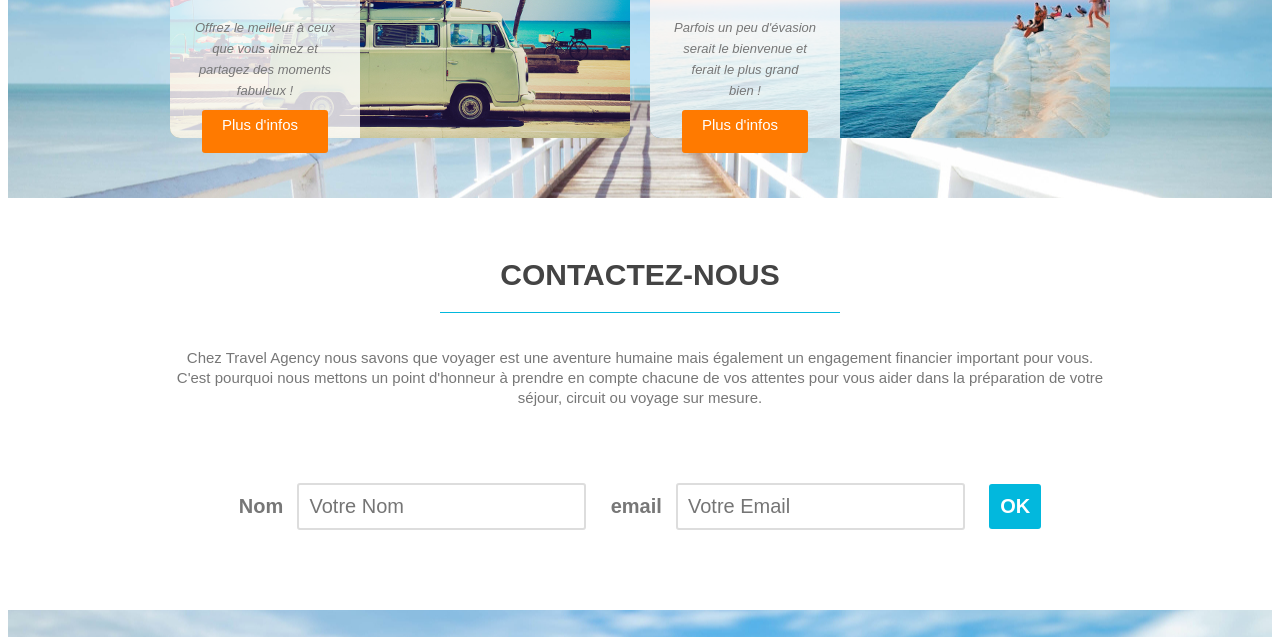
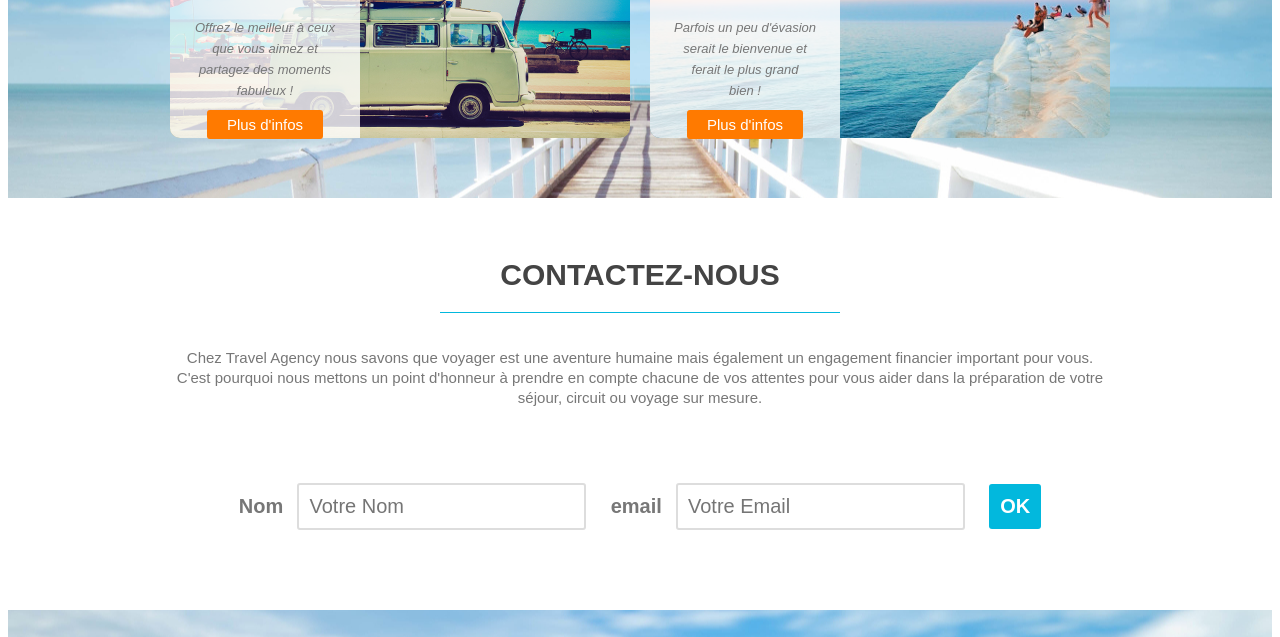
Before and after one commit to davidotch/TravelAgency, a plain HTML site: page index.html in a window 1280 px wide. Shown: the part 1340-1977 px from the top of the page. Drawn offline with Linux system fonts and the light colour scheme.

Commit message:
Update styles.css

```diff
--- a/styles.css
+++ b/styles.css
@@ -260,7 +260,7 @@ article h4
 {
     color: #fff;
     background-color: #ff7a00;
-    padding: 6px 30px 20px 20px;
+    padding: 6px 20px;
     border-radius: 3px;
 }
 
```
